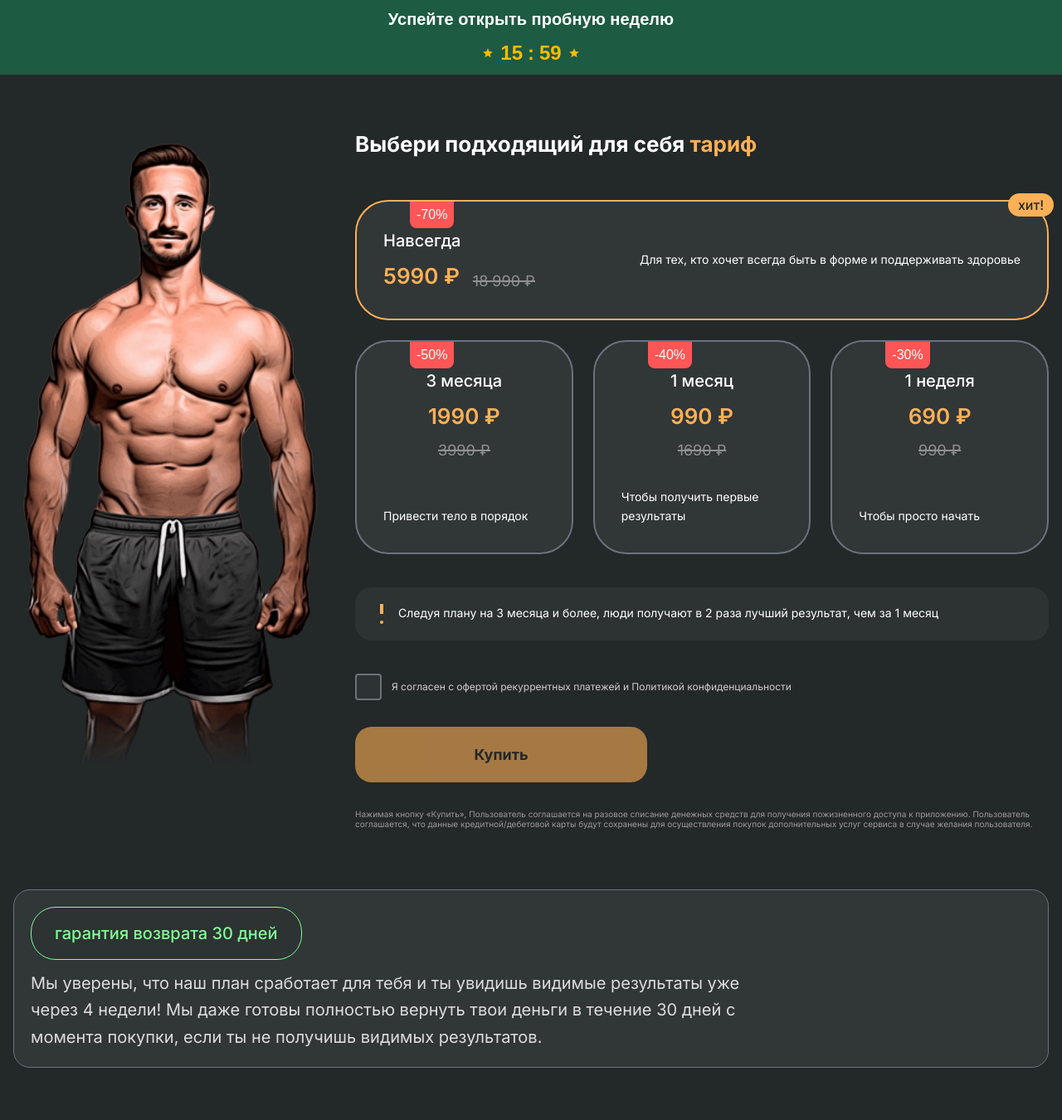
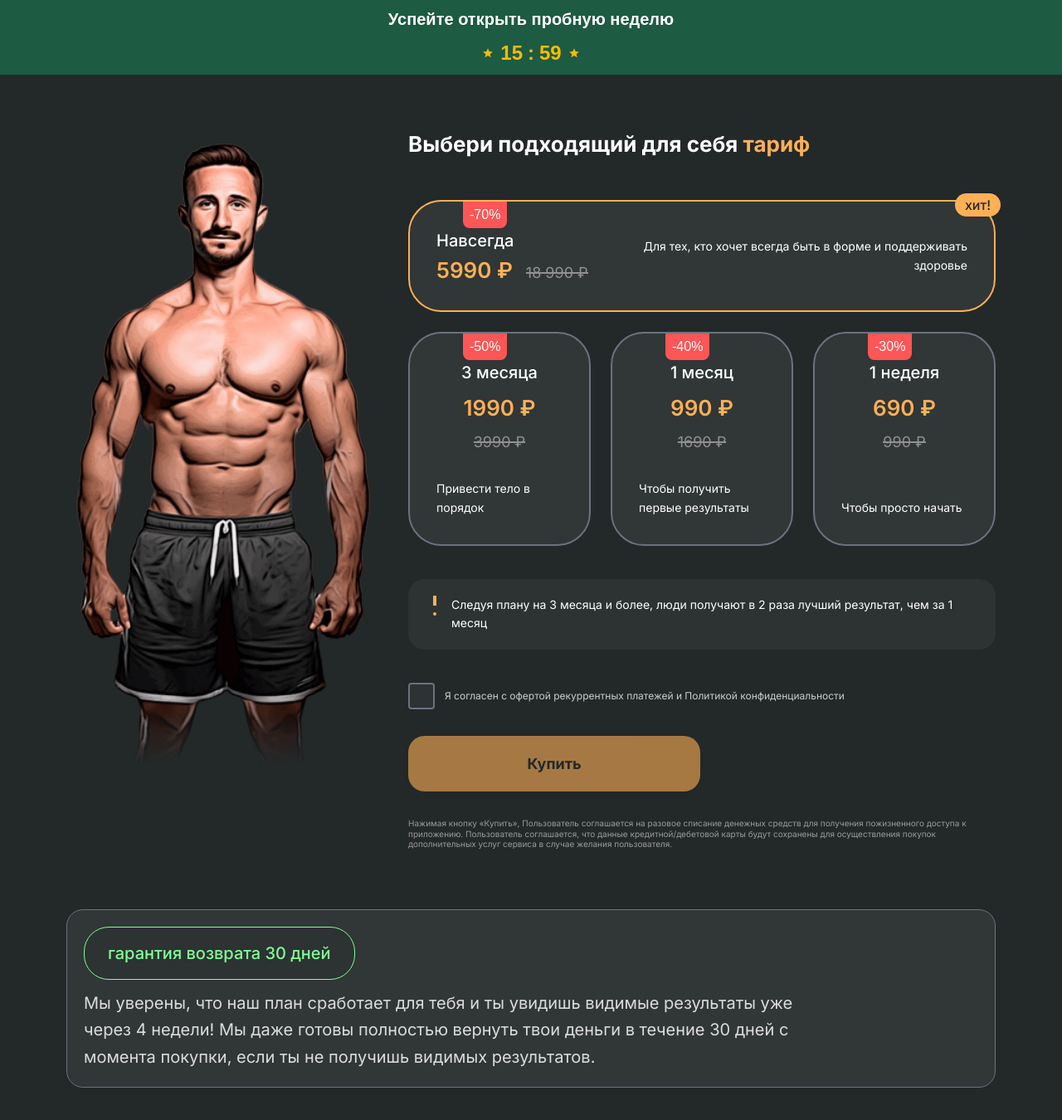
Before and after one commit to GoncharovMaksim/4A.ConsultingFigma, a Next.js app: page / in a window 1280 px wide. Shown: the top 1350 px of the page at 83% size. Built offline with nearby package versions, Linux system fonts and the light colour scheme.

Commit message:
исправлены несоответствия верстки

```diff
--- a/app/page.tsx
+++ b/app/page.tsx
@@ -68,7 +68,7 @@ export default function Home() {
       <OfferBanner />
 
       {/* Layout: image left on desktop, top on mobile */}
-      <div className="max-w-7xl mx-auto px-4 pt-8 pb-8 grid grid-cols-1 lg:grid-cols-[380px_1fr] gap-8">
+      <div className="max-w-7xl mx-auto px-6 md:px-8 lg:px-12 xl:px-20 pt-8 pb-8 grid grid-cols-1 lg:grid-cols-[380px_1fr] gap-8">
         {/* Image block */}
         <div className="order-1 lg:order-none">
           <div
@@ -195,7 +195,7 @@ export default function Home() {
       </div>
 
       {/* Full-width Guarantee under image/text grid */}
-      <div className="max-w-7xl mx-auto px-4 pb-12">
+      <div className="max-w-7xl mx-auto px-6 md:px-8 lg:px-12 xl:px-20 pb-12">
         <GuaranteeCard />
       </div>
     </div>
--- a/components/PricingCard.tsx
+++ b/components/PricingCard.tsx
@@ -53,12 +53,12 @@ export default function PricingCard({
               <h3 className="text-2xl font-medium text-text-primary mb-2">
                 {plan.title}
               </h3>
-              <div className="flex items-end gap-4">
-                <div className="text-5xl font-semibold text-accent">
+              <div className="flex items-baseline gap-4">
+                <div className="text-5xl font-semibold text-accent whitespace-nowrap leading-none">
                   {plan.price}
                 </div>
                 <div className="relative">
-                  <span className="text-text-old-price text-xl line-through">
+                  <span className="text-text-old-price text-xl line-through whitespace-nowrap">
                     {plan.oldPrice}
                   </span>
                   <div className="absolute top-1/2 left-0 w-full h-0.5 bg-text-old-price transform -translate-y-1/2"></div>
```
